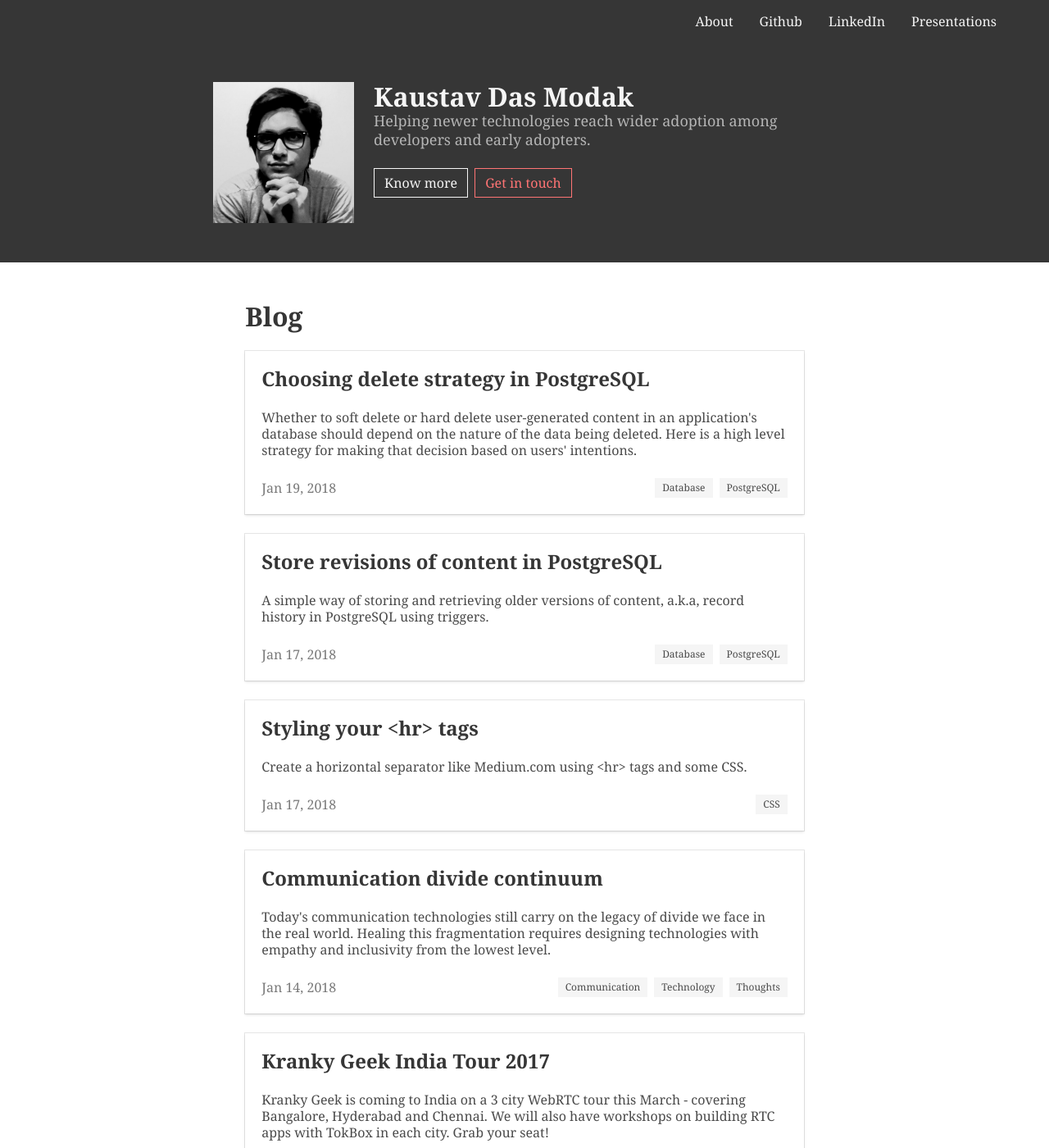
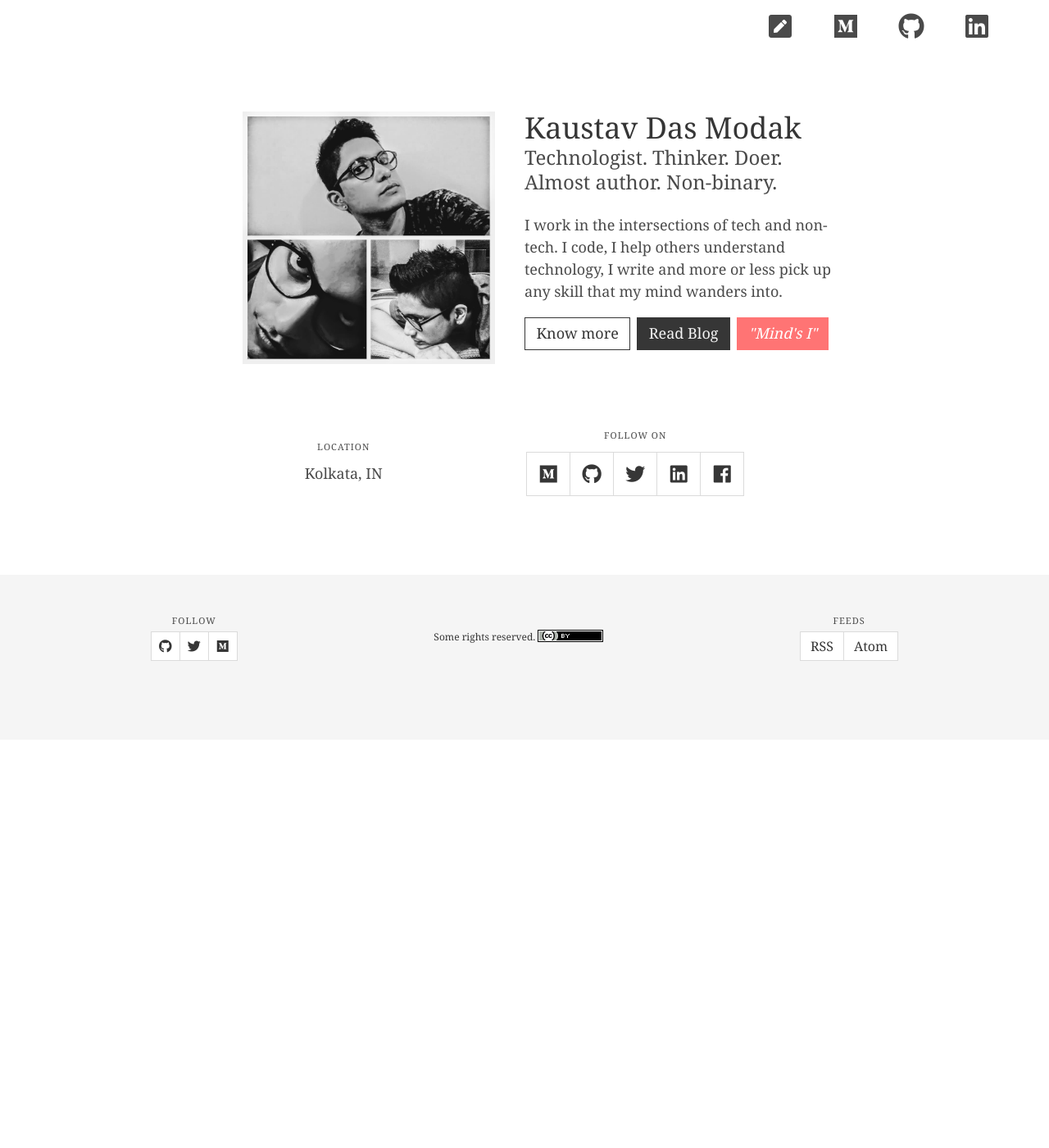
Before and after one commit to kaustavdm/website, a Jekyll site: the page built from index.html, in a window 1280 px wide and 1400 px high. Shown: the whole window at 82% size. Built offline with Jekyll 4.4.1, drawn with Linux system fonts in a browser that asks for light colours; nearby versions of some CDN libraries; the list of posts is cut into pages by our own code; some of the changed text lies outside the part shown.

Commit message:
Shell out new layout
Signed-off-by: Kaustav Das Modak <kaustav.dasmodak@gmail.com>

```diff
--- a/Gemfile
+++ b/Gemfile
@@ -1,3 +1,4 @@
 source 'https://rubygems.org'
 gem 'json'
 gem 'github-pages', group: :jekyll_plugins
+gem 'jekyll-redirect-from'
--- a/_config.yml
+++ b/_config.yml
@@ -33,6 +33,7 @@ plugins:
   - jekyll-sitemap
   - jekyll-feed
   - jekyll-seo-tag
+  - jekyll-redirect-from
 
 # Site settings
 markdown: kramdown
@@ -47,7 +48,7 @@ permalink: :slug.html
 
 # Paginate
 paginate: 5
-paginate_path: "/page-:num/"
+paginate_path: "/blog/page-:num/"
 
 # Exclude
 exclude: [scripts/, README.md, Gemfile, Gemfile.lock, vendor]
--- a/_theme/_includes/about-blurb.html
+++ /dev/null
@@ -1,18 +0,0 @@
-<div class="container">
-  <div class="columns is-mobile is-multiline is-centered">
-    <div class="column is-6-mobile is-3-tablet is-2-desktop">
-      <figure class="image is-square">
-        <img src="/assets/images/kido.jpg" alt="Kaustav Das Modak">
-      </figure>
-    </div>
-    <div class="column is-full-mobile is-half-desktop has-text-centered-mobile">
-      <h1 class="title is-size-4-mobile">Kaustav Das Modak</h1>
-      <p class="subtitle is-size-6-mobile has-text-grey-light">Helping newer technologies reach wider adoption among developers and
-        early adopters.</p>
-      <div class="buttons is-centered-mobile">
-        <a href="/about-me/" class="button is-light is-outlined">Know more</a>
-        <a href="/contact/" class="button is-primary is-outlined">Get in touch</a>
-      </div>
-    </div>
-  </div>
-</div>
--- a/_theme/_includes/footer.html
+++ b/_theme/_includes/footer.html
@@ -13,6 +13,11 @@
             <a class="button" href="https://twitter.com/kaustavdm" title="@kaustavdm on Twitter">
               <span class="icon">
                 <i class="fab fa-twitter"></i>
+              </span>
+            </a>
+            <a class="button" href="https://medium.com/kaustavdm" title="@kaustavdm on Medium">
+              <span class="icon">
+                <i class="fab fa-medium"></i>
               </span>
             </a>
           </div>
--- a/_theme/_includes/header.html
+++ b/_theme/_includes/header.html
@@ -1,10 +1,5 @@
-<section class="hero is-dark">
+<section class="hero">
   <div class="hero-head">
     {% include navbar.html %}
   </div>
-  {% if page.url == '/' %}
-  <div class="hero-body">
-    {% include about-blurb.html %}
-  </div>
-  {% endif %}
 </section>
--- a/_theme/_includes/navbar.html
+++ b/_theme/_includes/navbar.html
@@ -1,10 +1,15 @@
-<nav class="navbar is-transparent is-dark" role="navigation" aria-label="main navigation">
+<nav class="navbar" role="navigation" aria-label="main navigation">
   <div class="container">
     <div class="navbar-brand">
       {% if page.url != '/' %}
-      <a class="navbar-item" href="/">Kaustav's blog</a>
+      <a class="navbar-item" href="/" title="Homepage">
+        <span class="icon is-large">
+          <i class="fas fa-2x fa-user-circle" aria-hidden="true"></i>
+        </span>
+        <span class="is-hidden">Home</span>
+      </a>
       {% endif %}
-      <button id="navbar-toggle" class="button navbar-burger is-dark">
+      <button id="navbar-toggle" class="button navbar-burger">
         <span></span>
         <span></span>
         <span></span>
@@ -13,10 +18,31 @@
 
     <div id="navbar-menu" class="navbar-menu">
       <div class="navbar-end">
-        <a class="navbar-item" href="/about-me/">About</a>
-        <a class="navbar-item" href="https://github.com/kaustavdm">Github</a>
-        <a class="navbar-item" href="https://in.linkedin.com/in/kaustavdm/">LinkedIn</a>
-        <a class="navbar-item" href="/presentations/">Presentations</a>
+        <a class="navbar-item" href="/blog/"
+          title="Writings on this site">
+          <span class="icon is-large">
+            <i class="fas fa-2x fa-pen-square" aria-hidden="true"></i>
+          </span>
+          <span class="is-hidden">Blog</span>
+        </a>
+        <a class="navbar-item" href="https://medium.com/@kaustavdm"
+          title="Writings on Medium">
+          <span class="icon is-large">
+            <i class="fab fa-2x fa-medium"></i>
+          </span>
+        </a>
+        <a class="navbar-item" href="https://github.com/kaustavdm"
+          title="Code on Github">
+          <span class="icon is-large">
+            <i class="fab fa-2x fa-github"></i>
+          </span>
+        </a>
+        <a class="navbar-item" href="https://in.linkedin.com/in/kaustavdm/"
+          title="LinkedIn profile">
+          <span class="icon is-large">
+            <i class="fab fa-2x fa-linkedin"></i>
+          </span>
+        </a>
       </div>
     </div>
   </div>
--- a/about-me/index.html
+++ /dev/null
@@ -1,91 +0,0 @@
----
-layout: page
-slug: about-me
-title: About Kaustav Das Modak
-excerpt: Technology professional and independent consultant for developer relations and technical sales support. Currently in Kolkata, India
-nav: true
-nav_title: About
----
-
-<div itemscope itemtype="https://schema.org/Person" class="columns is-gapless">
-
-  <div class="column is-two-fifths">
-    <figure class="image">
-      <img itemprop="image" src="/assets/images/kido.jpg" alt="Kaustav Das Modak">
-    </figure>
-  </div>
-
-  <div class="column">
-    <div itemprop="description">
-        <p>I help emerging technologies gain wider adoption among developers and
-        early enthusiasts.</p>
-
-        <p>I co-founded <span itemprop="brand" itemscope itemtype="https://schema.org/Organization">
-          <a itemprop="url" href="https://applait.com"><span itemprop="name">Applait</span></a></span>,
-        a product outfit working on tech solutions with communication as a central theme. We're building <a href="http://xplex.me">xplex</a>.</p>
-
-        <p>I currently help <a href="https://tokbox.com">TokBox</a>, one of the
-        leaders in the WebRTC industry, to connect with developers in APAC,
-        focusing on the Indian market.</p>
-
-        <hr>
-
-        <p><strong>DevRel</strong>: If you run a software or internet company with developer-facing products, I can help
-        you grow your developer outreach and build a sustainable ecosystem around your products.</p>
-
-        <p><strong>Remote first</strong>: I work remotely and I consider working with distributed teams my speciality.</p>
-
-        <hr>
-
-        <p>Previously, I ran a software consultancy firm called CodeBinders, have
-        been a Developer Evangelist for FusionCharts and worked as a developer at
-        ThoughtWorks on the <a href="http://getgauge.io">Gauge</a> team.</p>
-    </div>
-  </div>
-</div>
-
-<section class="section">
-  <nav class="level">
-    <div class="level-item has-text-centered">
-      <div>
-        <p class="heading">Location</p>
-        <p class="is-size-5">Kolkata, IN</p>
-      </div>
-    </div>
-    <div class="level-item has-text-centered">
-      <div>
-        <p class="heading">Follow on</p>
-        <div class="buttons has-addons has-addons-centered">
-          <a class="button is-medium" href="https://github.com/kaustavdm" itemprop="sameAs">
-            <span class="icon is-medium">
-              <i class="fab fa-github"></i>
-            </span>
-          </a>
-          <a class="button is-medium" href="http://twitter.com/kaustavdm" itemprop="sameAs">
-            <span class="icon is-medium">
-                <i class="fab fa-twitter"></i>
-              </span>
-          </a>
-          <a class="button is-medium" href="http://in.linkedin.com/in/kaustavdm/" itemprop="sameAs">
-            <span class="icon is-medium">
-              <i class="fab fa-linkedin"></i>
-            </span>
-          </a>
-          <a class="button is-medium" href="https://facebook.com/kaustavdm" itemprop="sameAs">
-            <span class="icon is-medium">
-              <i class="fab fa-facebook"></i>
-            </span>
-          </a>
-        </div>
-      </div>
-    </div>
-    <div class="level-item has-text-centered">
-      <div>
-        <p class="heading">Hire me</p>
-        <div>
-            <a class="button is-primary is-medium" href="/contact/">Get in touch</a>
-        </div>
-      </div>
-    </div>
-  </nav>
-</section>
--- a/contact/index.html
+++ /dev/null
@@ -1,121 +0,0 @@
----
-layout: page
-title: Get in touch
-description: Leave your comments here and I will get in touch with you
----
-
-<div class="columns is-centered">
-  <div class="column is-9-tablet is-6-desktop is-half-widescreen">
-    <div class="box">
-      <meta HTTP-EQUIV="content-type" CONTENT="text/html;charset=UTF-8">
-      <form action="https://crm.zoho.com/crm/WebToLeadForm" name="WebToLeads3022859000000138408" method="POST" accept-charset="UTF-8">
-
-        <!-- Do not remove this code. -->
-        <input type="text" style="display:none;" name="xnQsjsdp" value="108652ca78f21ac4261ad502ce6de36d92bf080b9142534fa7e70c92d4133531"
-        />
-        <input type="hidden" name="zc_gad" id="zc_gad" value="">
-        <input type="text" style="display:none;" name="xmIwtLD" value="b5b51e0abd13e4d38fc69762d6bea8e389511bb08f3154d8aa0546dd9563f296"
-        />
-        <input type="text" style="display:none;" name="actionType" value="TGVhZHM=" />
-        <input type="text" style="display:none;" name="returnURL" value="https://kaustavdm.in/thanks" />
-        <!-- Do not remove this code. -->
-
-        <div class="field">
-          <label class="label">Name *</label>
-          <div class="control has-icons-left">
-            <input class="input" type="text" maxlength="800" name="Last Name" required />
-            <span class="icon is-small is-left">
-                <i class="fas fa-user"></i>
-              </span>
-          </div>
-        </div>
-        <div class="field">
-          <label class="label">Company *</label>
-          <div class="control has-icons-left">
-            <input class="input" type="text" maxlength="200" name="Company" required />
-            <span class="icon is-small is-left">
-                <i class="fas fa-building"></i>
-              </span>
-          </div>
-        </div>
-        <div class="field">
-          <label class="label">Email *</label>
-          <div class="control has-icons-left">
-            <input class="input" type="email" maxlength="1500" name="Email" required />
-            <span class="icon is-small is-left">
-                <i class="fas fa-at"></i>
-              </span>
-          </div>
-        </div>
-        <div class="field">
-          <label class="label">Phone</label>
-          <div class="control has-icons-left">
-            <input class="input" type="text" maxlength="30" name="Phone" />
-            <span class="icon is-small is-left">
-                <i class="fas fa-phone"></i>
-              </span>
-          </div>
-        </div>
-        <div class="field">
-          <label class="label">Describe your requirements</label>
-          <div class="control">
-            <textarea class="textarea" name="Description" maxlength="32000">&nbsp;</textarea>
-          </div>
-        </div>
-
-        <div class="buttons is-centered">
-          <input type="submit" class="button is-primary is-medium" value="Send" />
-        </div>
-
-      </form>
-    </div>
-  </div>
-</div>
-
-<section class="section">
-  <nav class="level">
-    <div class="level-item has-text-centered">
-      <div>
-        <p class="heading">Phone</p>
-        <p class="is-size-6">
-          <span class="icon">
-            <i class="fas fa-mobile-alt"></i>
-          </span>
-          <span>(+91) 7406 010 110</span>
-        </p>
-      </div>
-    </div>
-    <div class="level-item has-text-centered">
-      <div>
-        <p class="heading">Send a message</p>
-        <div class="buttons is-centered">
-          <a class="button" href="https://telegram.me/kaustavdm">
-            <span class="icon">
-              <i class="fab fa-telegram"></i>
-            </span>
-            <span>Telegram</span>
-          </a>
-          <a class="button" href="https://api.whatsapp.com/send?phone=917406010110">
-            <span class="icon">
-              <i class="fab fa-whatsapp"></i>
-            </span>
-            <span>Whatsapp</span>
-          </a>
-        </div>
-      </div>
-    </div>
-    <div class="level-item has-text-centered">
-      <div>
-        <p class="heading">E-mail</p>
-        <div>
-          <a class="button is-text" href="mailto:kd@kaustavdm.in">
-            <span class="icon">
-              <i class="fas fa-envelope"></i>
-            </span>
-            <span>kd@kaustavdm.in</span>
-          </a>
-        </div>
-      </div>
-    </div>
-  </nav>
-</section>
--- a/index.html
+++ b/index.html
@@ -1,54 +1,76 @@
 ---
-layout: default
+layout: page
+redirect_from:
+  - "/about-me/"
+  - "/contact/"
 ---
-<section class="section">
-    <div class="container">
 
-      <div class="columns is-centered">
-        <div class="column is-four-fifths-desktop is-three-fifths-widescreen">
-          {% if paginator.page > 1 %}
-              <h1 class="title">Blog <small>Page {{ paginator.page }}</small></h1>
-          {% else %}
-              <h1 class="title">Blog</h1>
-          {% endif %}
+<div itemscope itemtype="https://schema.org/Person" class="columns is-gapless">
 
-          {% for post in paginator.posts %}
-          <div class="box">
-            <h2 class="title is-4 is-spaced">
-              <a class="post-link" href="{{ post.url | prepend: site.baseurl }}">{{ post.title | xml_escape }}</a>
-            </h2>
-            {% if post.description %}
-            <p class="subtitle is-6">{{ post.description | xml_escape }}</p>
-            {% endif %}
-            <div class="level">
-              <div class="level-left">
-                  <span class="post-meta is-size-6 has-text-grey">{{ post.date | date: "%b %d, %Y" }}</span>
+  <div class="column">
+    <figure class="image">
+      <a href="/assets/images/kaustav-das-modak-collage.jpg">
+        <img itemprop="image" src="/assets/images/kaustav-das-modak-collage.jpg"
+        alt="Kaustav Das Modak">
+       </a>
+    </figure>
   </div>
-              {% if post.tags.size > 0 %}
-              <div class="level-right">
-                <div class="tags is-size-6">
-                  {% include parsetags.html tags=post.tags %}
+
+  <div class="column">
+    <h1 itemprop="name" class="title">Kaustav Das Modak</h1>
+    <p class="subtitle is-4">
+      Technologist. Thinker. Doer. Almost author. Non-binary.
+    </p>
+    <p itemprop="description">
+      I work in the intersections of tech and non-tech. I code, I help others understand technology, I write and more or less pick up any skill that my mind wanders into.
+    </p>
+    <p class="buttons">
+      <a class="button is-link is-outlined is-medium" href="https://medium.com/@kaustavdm/a-brief-abstract-autobiography-b68e3cb8bd7e">Know more</a>
+      <a class="button is-dark is-medium" href="/blog/">Read Blog</a>
+      <a class="button is-primary is-medium" href="https://medium.com/minds-i"><em>"Mind's I"</em></a>
+    </p>
   </div>
 </div>
-              {% endif %}
+
+<section class="section">
+  <nav class="level">
+    <div class="level-item has-text-centered">
+      <div>
+        <p class="heading">Location</p>
+        <p class="is-size-5">Kolkata, IN</p>
       </div>
     </div>
-          {% endfor %}
-
-          <nav class="pagination" role="navigation" aria-label="pagination">
-            {% if paginator.previous_page %}
-            <a href="{{ paginator.previous_page_path }}" class="pagination-previous" title="Newer posts">Newer</a>
-            {% else %}
-            <span class="pagination-previous" disabled>Newer</span>
-            {% endif %}
-
-            {% if paginator.next_page %}
-            <a href="{{ paginator.next_page_path }}" class="pagination-next" title="Older posts">Older</a>
-            {% else %}
-            <span class="pagination-next" disabled>Older</span>
-            {% endif %}
+    <div class="level-item has-text-centered">
+      <div>
+        <p class="heading">Follow on</p>
+        <div class="buttons has-addons has-addons-centered">
+            <a class="button is-large" href="https://medium.com/@kaustavdm" itemprop="sameAs">
+              <span class="icon is-large">
+                <i class="fab fa-medium"></i>
+              </span>
+            </a>
+          <a class="button is-large" href="https://github.com/kaustavdm" itemprop="sameAs">
+            <span class="icon is-large">
+              <i class="fab fa-github"></i>
+            </span>
+          </a>
+          <a class="button is-large" href="http://twitter.com/kaustavdm" itemprop="sameAs">
+            <span class="icon is-large">
+                <i class="fab fa-twitter"></i>
+              </span>
+          </a>
+          <a class="button is-large" href="http://in.linkedin.com/in/kaustavdm/" itemprop="sameAs">
+            <span class="icon is-large">
+              <i class="fab fa-linkedin"></i>
+            </span>
+          </a>
+          <a class="button is-large" href="https://facebook.com/kaustavdm" itemprop="sameAs">
+            <span class="icon is-large">
+              <i class="fab fa-facebook"></i>
+            </span>
+          </a>
+        </div>
+      </div>
+    </div>
   </nav>
-        </div> <!-- /.column -->
-    </div> <!-- /.columns -->
-  </div> <!-- /.container -->
-</section> <!-- /.section -->
+</section>
```
Also changed, not shown: blog/index.html (added, +54 -0 lines), thanks.html (deleted, +0 -17 lines), Gemfile.lock, assets/images/kaustav-das-modak-collage.jpg (added). Lines whose indentation alone changed are shown as unchanged.
